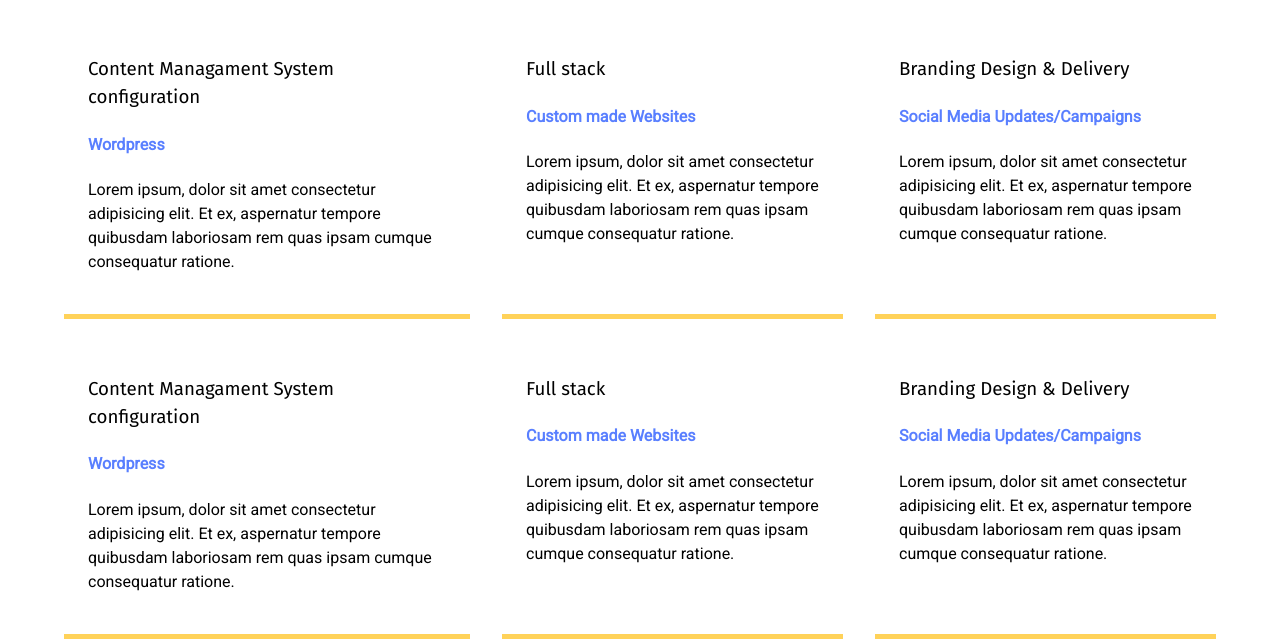
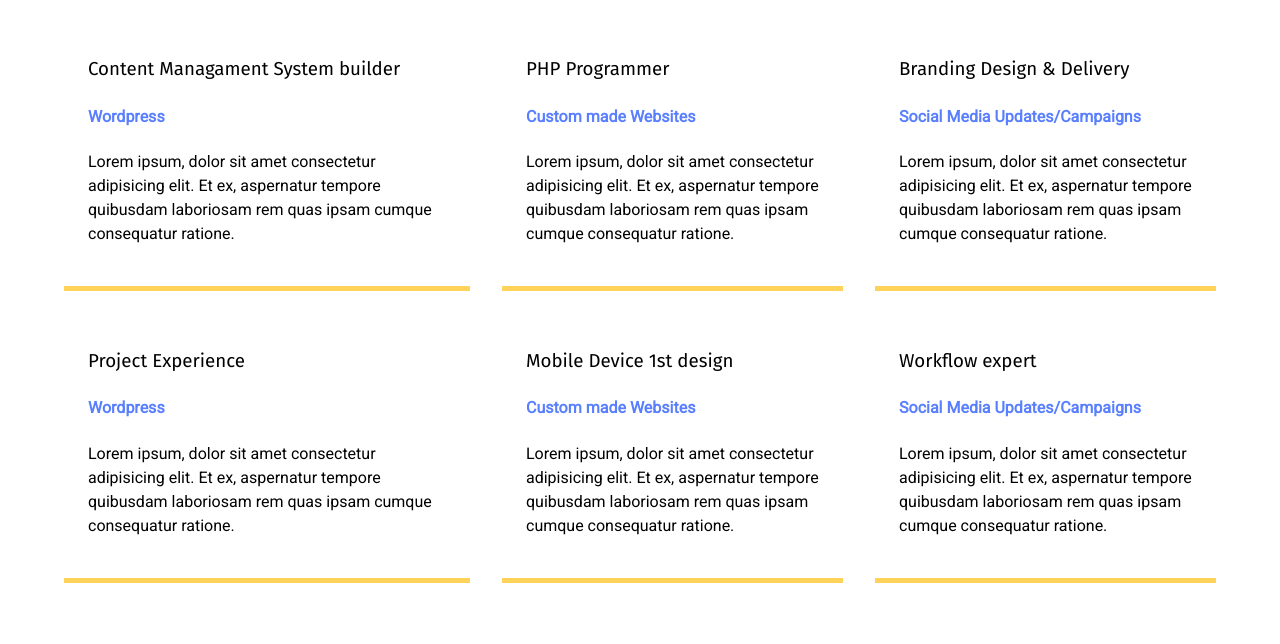
Before and after one commit to Robbozinoz/jr_portfolio, a PHP site: page /docs/about.html in a window 1280 px wide. Shown: the part 541-1185 px from the top of the page. Run offline with PHP 8.4, Linux system fonts and the light colour scheme; some libraries are stand-ins or nearby versions.

Commit message:
Updated Project and Bio pages

```diff
--- a/docs/about.html
+++ b/docs/about.html
@@ -43,13 +43,13 @@
 
   <main id="about">
     <h1 class="lg-heading">About <span class="text-secondary">Me</span></h1>
-    <h2 class="sm-heading">Here are a few things to know about me</h2>
+    <h2 class="sm-heading">My experience and skills</h2>
 
     <div class="about-info">
       <img src="img/jr_bgdlg.png" class="bio-image" alt="John Robertson" />
 
       <div class="bio">
-        <h3 class="text-secondary">BIO</h3>
+        <h3 class="text-secondary">Background</h3>
         <p>
           Lorem ipsum dolor sit amet consectetur adipisicing elit. Dolorum
           pariatur quas excepturi libero officiis earum, quasi velit eveniet
@@ -59,7 +59,7 @@
       </div>
 
       <div class="job job-1">
-        <h3>Content Managament System configuration</h3>
+        <h3>Content Managament System builder</h3>
         <h4 class="text-secondary">Wordpress</h4>
         <p>
           Lorem ipsum, dolor sit amet consectetur adipisicing elit. Et ex,
@@ -69,7 +69,7 @@
       </div>
 
       <div class="job job-2">
-        <h3>Full stack</h3>
+        <h3>PHP Programmer</h3>
         <h4 class="text-secondary">Custom made Websites</h4>
         <p>
           Lorem ipsum, dolor sit amet consectetur adipisicing elit. Et ex,
@@ -89,7 +89,7 @@
       </div>
 
       <div class="job job-4">
-        <h3>Content Managament System configuration</h3>
+        <h3>Project Experience</h3>
         <h4 class="text-secondary">Wordpress</h4>
         <p>
           Lorem ipsum, dolor sit amet consectetur adipisicing elit. Et ex,
@@ -99,7 +99,7 @@
       </div>
 
       <div class="job job-5">
-        <h3>Full stack</h3>
+        <h3>Mobile Device 1st design</h3>
         <h4 class="text-secondary">Custom made Websites</h4>
         <p>
           Lorem ipsum, dolor sit amet consectetur adipisicing elit. Et ex,
@@ -109,7 +109,7 @@
       </div>
 
       <div class="job job-6">
-        <h3>Branding Design & Delivery</h3>
+        <h3>Workflow expert</h3>
         <h4 class="text-secondary">Social Media Updates/Campaigns</h4>
         <p>
           Lorem ipsum, dolor sit amet consectetur adipisicing elit. Et ex,
--- a/docs/css/main.css
+++ b/docs/css/main.css
@@ -133,6 +133,7 @@ h3 {
   h1.sm-heading,
   h2.sm-heading,
   h3.sm-heading {
+    font-family: 'Ubuntu', sans-serif;
     margin-bottom: 2rem;
     padding: 0.2rem 1rem;
     background: rgba(255, 255, 255, 0.5); }
--- a/scss/main.scss
+++ b/scss/main.scss
@@ -28,6 +28,7 @@ h3 {
   }
 
   &.sm-heading {
+    font-family: 'Ubuntu', sans-serif;
     margin-bottom: 2rem;
     padding: 0.2rem 1rem;
     background: rgba(lighten($primary-color, 2), 0.5);
```
Also changed, not shown: docs/work.html (+9 -10 lines).
